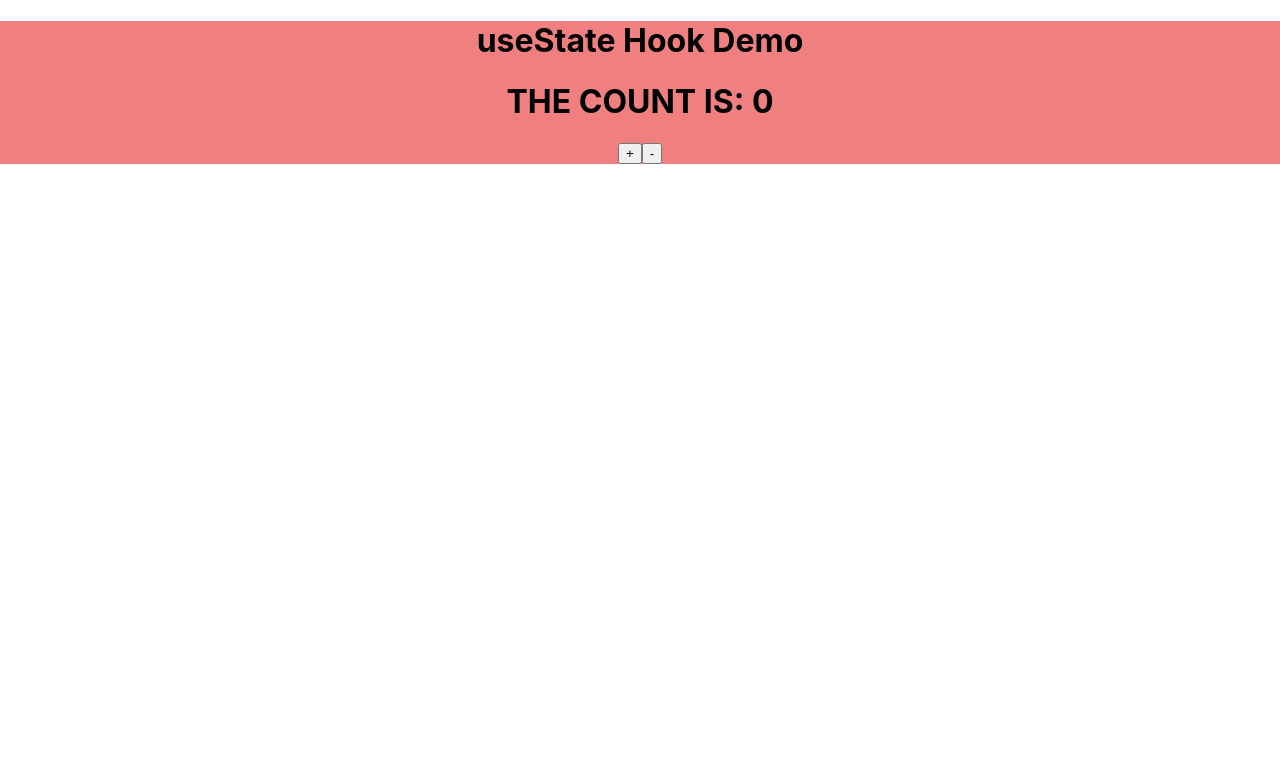
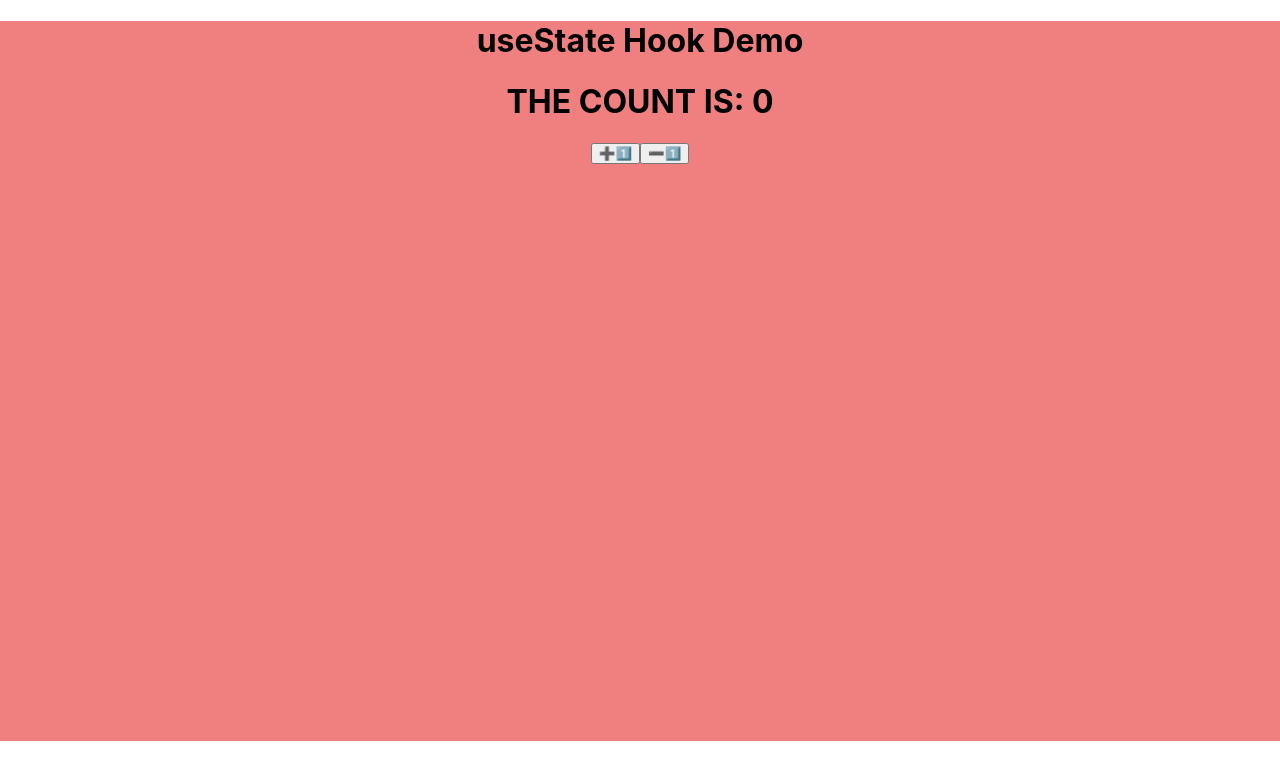
Before and after one commit to James-Kelley-Galvanize/react-hooks-demos, a React (Create React App) app: page / in a window 1280 px wide. Shown: the top 780 px of the page. Built offline with nearby package versions, Linux system fonts and the light colour scheme.

Commit message:
adjust styling for useState

```diff
--- a/src/App.css
+++ b/src/App.css
@@ -1,4 +1,5 @@
 .App {
 	text-align: center;
 	background-color: lightcoral;
+	height: 90vh;
 }
--- a/src/App.js
+++ b/src/App.js
@@ -12,14 +12,14 @@ function App() {
 					setCount(count + 1);
 				}}
 			>
-				+
+				➕1️⃣
 			</button>
 			<button
 				onClick={() => {
 					setCount(count - 1);
 				}}
 			>
-				-
+				➖1️⃣
 			</button>
 		</div>
 	);
```
